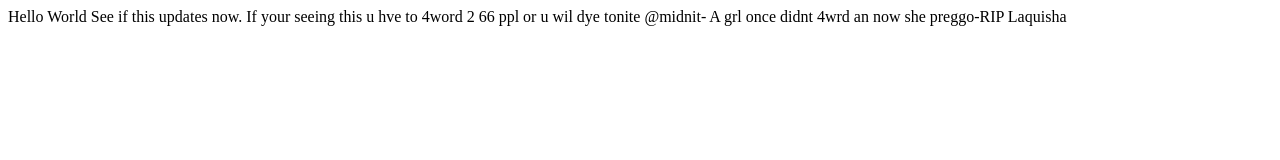
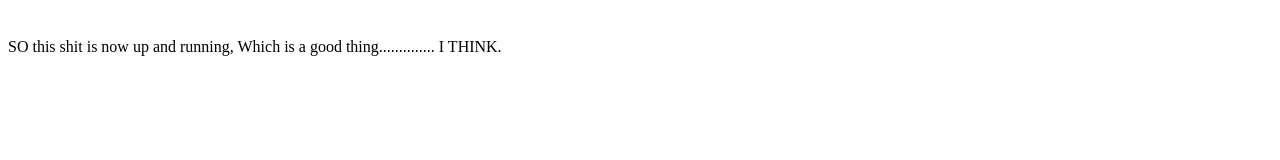
Before and after one commit to MattsLab/jalut.github.io, a plain HTML site: page index.html in a window 1280 px wide. Drawn offline with Linux system fonts and the light colour scheme.

Commit message:
Update index.html

```diff
--- a/index.html
+++ b/index.html
@@ -13,8 +13,7 @@
 </head>
 
 <body>
-  Hello World
-See if this updates now.
-If your seeing this u hve to 4word 2 66 ppl or u wil dye tonite @midnit- A grl once didnt 4wrd an now she preggo-RIP Laquisha
+SO this shit is now up and running, Which is a good thing..............
+<font size="35"></font> I THINK. </font>
 </body>
 </html>
```
